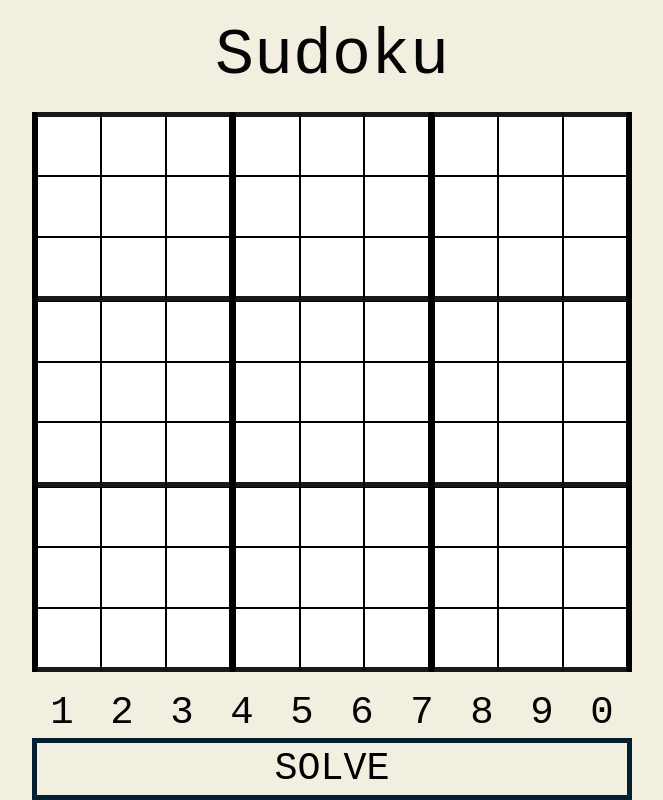
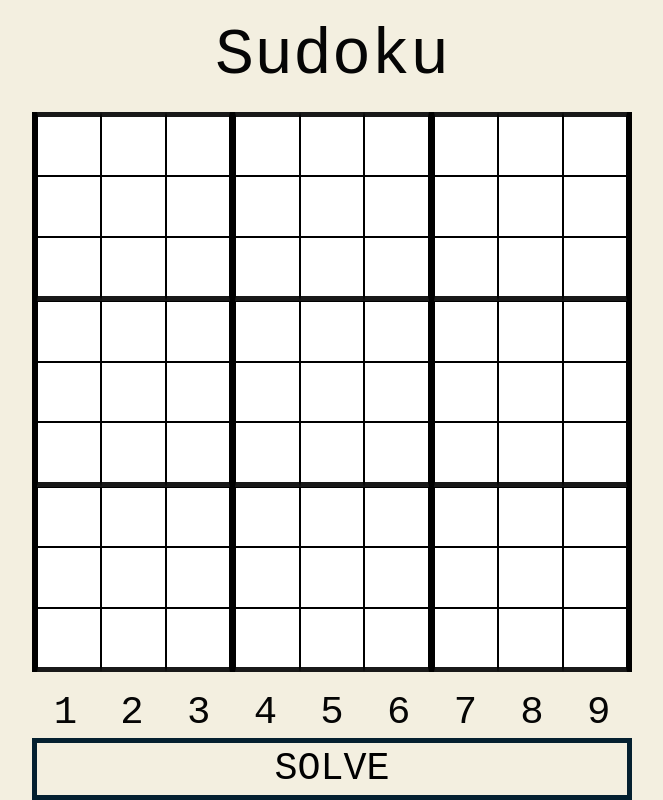
Before and after one commit to AravindVasudev/sudoku-solver, an Angular app: page / in a window 1280 px wide. Shown: the whole page, without its empty margins (308-971 px from the left). Built offline with nearby package versions, Linux system fonts and the light colour scheme.

Commit message:
Removed redundant clear button

```diff
--- a/src/app/app.component.html
+++ b/src/app/app.component.html
@@ -9,7 +9,7 @@
     </main>
     <footer>
         <div id="keys">
-            <div *ngFor="let num of [1, 2, 3, 4, 5, 6, 7, 8, 9, 0]" (click)="updateBoard({'key': num})">{{ num }}</div>
+            <div *ngFor="let num of [1, 2, 3, 4, 5, 6, 7, 8, 9]" (click)="updateBoard({'key': num})">{{ num }}</div>
         </div>
         <button (click)="solver()">SOLVE</button>
     </footer>
```
